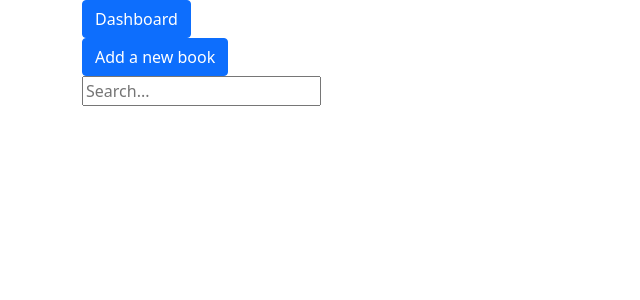
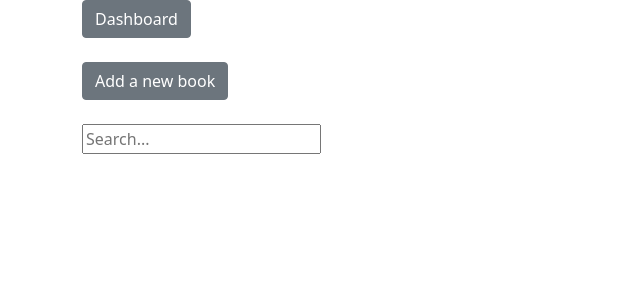
Before and after one commit to pzandre/django-book, a Django app: page / in a window 1280 px wide. Shown: the top 300 px of the page, without its empty margins (0-640 px from the left). Run offline with Django 3.2, Linux system fonts and the light colour scheme; data that the repository does not hold is empty.

Commit message:
More basic button styles

```diff
--- a/adm_livros/livros/templates/home.html
+++ b/adm_livros/livros/templates/home.html
@@ -1,24 +1,28 @@
 {% extends 'base.html' %}
 {% block content %}
 <div>
-    <a class="btn btn-primary" href="{% url 'admin:index' %}">Dashboard</a>
+    <a class="btn btn-secondary" href="{% url 'admin:index' %}">Dashboard</a>
 </div>
-
+<br>
 <div>
-    <a class="btn btn-primary" href="{% url 'add-book' %}">Add a new book</a>
+    <a class="btn btn-secondary" href="{% url 'add-book' %}">Add a new book</a>
 </div>
-
+<br>
 <form action="{% url 'search' %}" method="get">
     <input name="q" type="text" placeholder="Search...">
   </form>
+  <br>
   {% for book in object_list %}
-<li>
-    <h2><a href="{% url 'book-detail' book.pk %}">{{ book.name }}</a></h2> -
+  <li class="list-group-item"><div>
+    <h3><a href="{% url 'book-detail' book.pk %}">{{ book.name }}</a></h3> -
     {{ book.author }}
     - R${{ book.price }}
     {% if user.is_authenticated %}
-    <h4><a class="btn btn-primary" href="{% url 'update-book' book.id %}">Edit</a></h4>
-    <h4><a class="btn btn-primary" href="{% url 'delete-book' book.id %}">Delete</a></h4>
-    {% endif %}</li>
+    <h4><a class="btn btn-secondary" href="{% url 'update-book' book.id %}">Edit</a></h4>
+    <h4><a class="btn btn-secondary" href="{% url 'delete-book' book.id %}">Delete</a></h4>
+  </div>
+</li>
+
+    {% endif %}
 {% endfor %}
 {% endblock %}
--- a/adm_livros/livros/templates/search.html
+++ b/adm_livros/livros/templates/search.html
@@ -2,11 +2,11 @@
 {% block content %}
 
 {% for book in object_list %}
-<li>
+<li class="list-group-item">
     <h3><a href="{% url 'book-detail' book.pk %}">{{ book.name }}</a></h3>
 </li>
 {% empty %}
    There's no results for your search.
 {% endfor %}
-
+<a href="{% url 'home' %}" class="btn btn-secondary">Back</a>
 {% endblock %}
```
